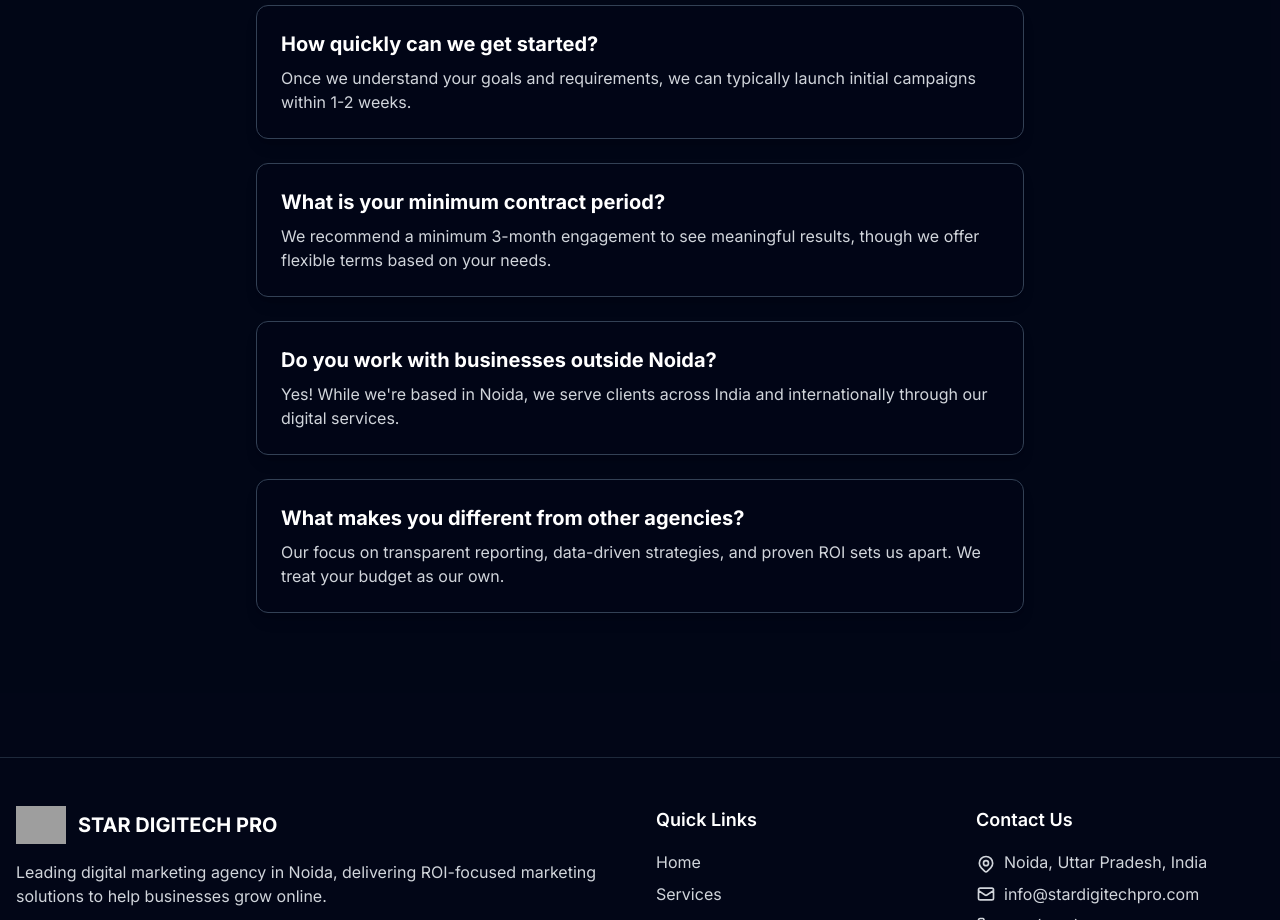
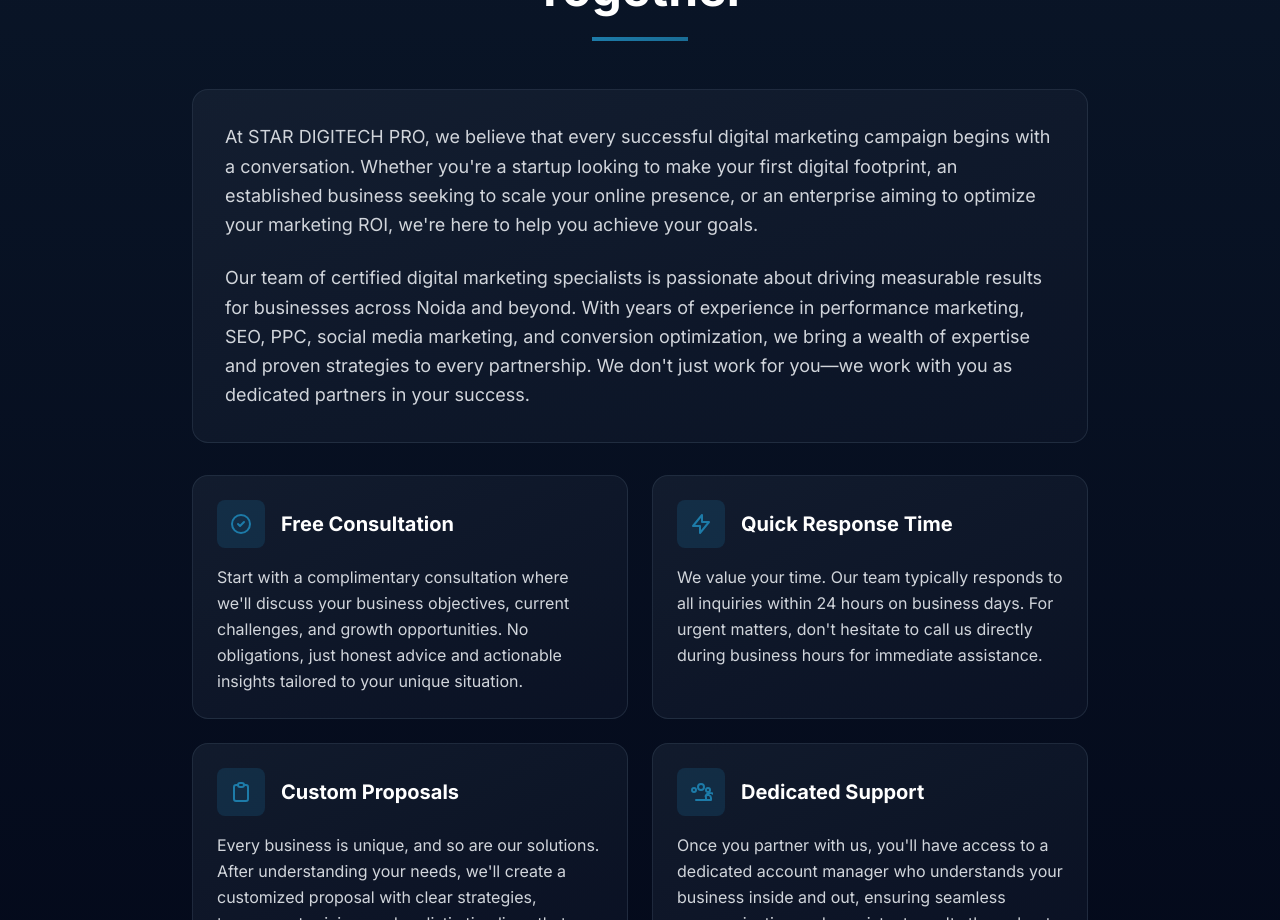
Before and after one commit to anshmydigitalcrown-ui/stardigitechpro, a Next.js app: page /contact in a window 1280 px wide. Shown: the part 1880-2800 px from the top of the page. Built offline with nearby package versions, Linux system fonts and the light colour scheme; grey boxes are pictures that could not be loaded.

Commit message:
Replace FAQ section with stylish 500-word contact content section

```diff
--- a/app/contact/page.tsx
+++ b/app/contact/page.tsx
@@ -319,34 +319,92 @@ export default function ContactPage() {
         </div>
       </section>
 
-      {/* FAQ Section */}
-      <section className="py-20 bg-[#020617] bg-opacity-90">
+      {/* Contact Content Section */}
+      <section className="py-20 bg-gradient-to-b from-[#0a1628] to-[#020617]">
         <div className="container mx-auto px-4">
-          <div className="max-w-3xl mx-auto">
-            <h2 className="section-title text-center mb-12">Frequently Asked Questions</h2>
-            <div className="space-y-6">
-              <div className="card">
-                <h3 className="text-xl font-bold text-white mb-2">How quickly can we get started?</h3>
-                <p className="text-gray-300">
-                  Once we understand your goals and requirements, we can typically launch initial campaigns within 1-2 weeks.
+          <div className="max-w-4xl mx-auto">
+            <div className="text-center mb-12">
+              <h2 className="text-4xl md:text-5xl font-bold text-white mb-6">
+                Let's Transform Your Digital Presence Together
+              </h2>
+              <div className="w-24 h-1 bg-gradient-to-r from-[#1d7ba8] to-[#1a6d96] mx-auto mb-8"></div>
+            </div>
+
+            <div className="space-y-8">
+              <div className="bg-gradient-to-br from-slate-800/50 to-slate-900/50 p-8 rounded-2xl border border-slate-700/50">
+                <p className="text-gray-300 leading-relaxed text-lg mb-6">
+                  At STAR DIGITECH PRO, we believe that every successful digital marketing campaign begins with a conversation. Whether you're a startup looking to make your first digital footprint, an established business seeking to scale your online presence, or an enterprise aiming to optimize your marketing ROI, we're here to help you achieve your goals.
+                </p>
+                <p className="text-gray-300 leading-relaxed text-lg">
+                  Our team of certified digital marketing specialists is passionate about driving measurable results for businesses across Noida and beyond. With years of experience in performance marketing, SEO, PPC, social media marketing, and conversion optimization, we bring a wealth of expertise and proven strategies to every partnership. We don't just work for you—we work with you as dedicated partners in your success.
                 </p>
               </div>
-              <div className="card">
-                <h3 className="text-xl font-bold text-white mb-2">What is your minimum contract period?</h3>
-                <p className="text-gray-300">
-                  We recommend a minimum 3-month engagement to see meaningful results, though we offer flexible terms based on your needs.
+
+              <div className="grid grid-cols-1 md:grid-cols-2 gap-6">
+                <div className="bg-gradient-to-br from-slate-800/50 to-slate-900/50 p-6 rounded-2xl border border-slate-700/50">
+                  <div className="flex items-center mb-4">
+                    <div className="w-12 h-12 bg-[#1d7ba8]/20 rounded-lg flex items-center justify-center mr-4">
+                      <svg className="w-6 h-6 text-[#1d7ba8]" fill="none" stroke="currentColor" viewBox="0 0 24 24">
+                        <path strokeLinecap="round" strokeLinejoin="round" strokeWidth="2" d="M9 12l2 2 4-4m6 2a9 9 0 11-18 0 9 9 0 0118 0z" />
+                      </svg>
+                    </div>
+                    <h3 className="text-xl font-bold text-white">Free Consultation</h3>
+                  </div>
+                  <p className="text-gray-300 leading-relaxed">
+                    Start with a complimentary consultation where we'll discuss your business objectives, current challenges, and growth opportunities. No obligations, just honest advice and actionable insights tailored to your unique situation.
+                  </p>
+                </div>
+
+                <div className="bg-gradient-to-br from-slate-800/50 to-slate-900/50 p-6 rounded-2xl border border-slate-700/50">
+                  <div className="flex items-center mb-4">
+                    <div className="w-12 h-12 bg-[#1d7ba8]/20 rounded-lg flex items-center justify-center mr-4">
+                      <svg className="w-6 h-6 text-[#1d7ba8]" fill="none" stroke="currentColor" viewBox="0 0 24 24">
+                        <path strokeLinecap="round" strokeLinejoin="round" strokeWidth="2" d="M13 10V3L4 14h7v7l9-11h-7z" />
+                      </svg>
+                    </div>
+                    <h3 className="text-xl font-bold text-white">Quick Response Time</h3>
+                  </div>
+                  <p className="text-gray-300 leading-relaxed">
+                    We value your time. Our team typically responds to all inquiries within 24 hours on business days. For urgent matters, don't hesitate to call us directly during business hours for immediate assistance.
+                  </p>
+                </div>
+
+                <div className="bg-gradient-to-br from-slate-800/50 to-slate-900/50 p-6 rounded-2xl border border-slate-700/50">
+                  <div className="flex items-center mb-4">
+                    <div className="w-12 h-12 bg-[#1d7ba8]/20 rounded-lg flex items-center justify-center mr-4">
+                      <svg className="w-6 h-6 text-[#1d7ba8]" fill="none" stroke="currentColor" viewBox="0 0 24 24">
+                        <path strokeLinecap="round" strokeLinejoin="round" strokeWidth="2" d="M9 5H7a2 2 0 00-2 2v12a2 2 0 002 2h10a2 2 0 002-2V7a2 2 0 00-2-2h-2M9 5a2 2 0 002 2h2a2 2 0 002-2M9 5a2 2 0 012-2h2a2 2 0 012 2" />
+                      </svg>
+                    </div>
+                    <h3 className="text-xl font-bold text-white">Custom Proposals</h3>
+                  </div>
+                  <p className="text-gray-300 leading-relaxed">
+                    Every business is unique, and so are our solutions. After understanding your needs, we'll create a customized proposal with clear strategies, transparent pricing, and realistic timelines that align with your budget and objectives.
+                  </p>
+                </div>
+
+                <div className="bg-gradient-to-br from-slate-800/50 to-slate-900/50 p-6 rounded-2xl border border-slate-700/50">
+                  <div className="flex items-center mb-4">
+                    <div className="w-12 h-12 bg-[#1d7ba8]/20 rounded-lg flex items-center justify-center mr-4">
+                      <svg className="w-6 h-6 text-[#1d7ba8]" fill="none" stroke="currentColor" viewBox="0 0 24 24">
+                        <path strokeLinecap="round" strokeLinejoin="round" strokeWidth="2" d="M17 20h5v-2a3 3 0 00-5.356-1.857M17 20H7m10 0v-2c0-.656-.126-1.283-.356-1.857m0 0a5.002 5.002 0 019.288 0M15 7a3 3 0 11-6 0 3 3 0 016 0zm6 3a2 2 0 11-4 0 2 2 0 014 0zM7 10a2 2 0 11-4 0 2 2 0 014 0z" />
+                      </svg>
+                    </div>
+                    <h3 className="text-xl font-bold text-white">Dedicated Support</h3>
+                  </div>
+                  <p className="text-gray-300 leading-relaxed">
+                    Once you partner with us, you'll have access to a dedicated account manager who understands your business inside and out, ensuring seamless communication and consistent results throughout our collaboration.
+                  </p>
+                </div>
+              </div>
+
+              <div className="bg-gradient-to-br from-[#1d7ba8]/10 to-slate-900/50 p-8 rounded-2xl border border-[#1d7ba8]/30 text-center">
+                <h3 className="text-2xl font-bold text-white mb-4">Ready to Get Started?</h3>
+                <p className="text-gray-300 leading-relaxed text-lg mb-6">
+                  Take the first step towards transforming your digital marketing results. Fill out the contact form above, give us a call, or visit our office in Sector 62, Noida. We're excited to learn about your business and explore how we can help you achieve your digital marketing goals.
                 </p>
-              </div>
-              <div className="card">
-                <h3 className="text-xl font-bold text-white mb-2">Do you work with businesses outside Noida?</h3>
-                <p className="text-gray-300">
-                  Yes! While we're based in Noida, we serve clients across India and internationally through our digital services.
-                </p>
-              </div>
-              <div className="card">
-                <h3 className="text-xl font-bold text-white mb-2">What makes you different from other agencies?</h3>
-                <p className="text-gray-300">
-                  Our focus on transparent reporting, data-driven strategies, and proven ROI sets us apart. We treat your budget as our own.
+                <p className="text-[#1d7ba8] font-semibold text-lg">
+                  Let's create something amazing together!
                 </p>
               </div>
             </div>
```
